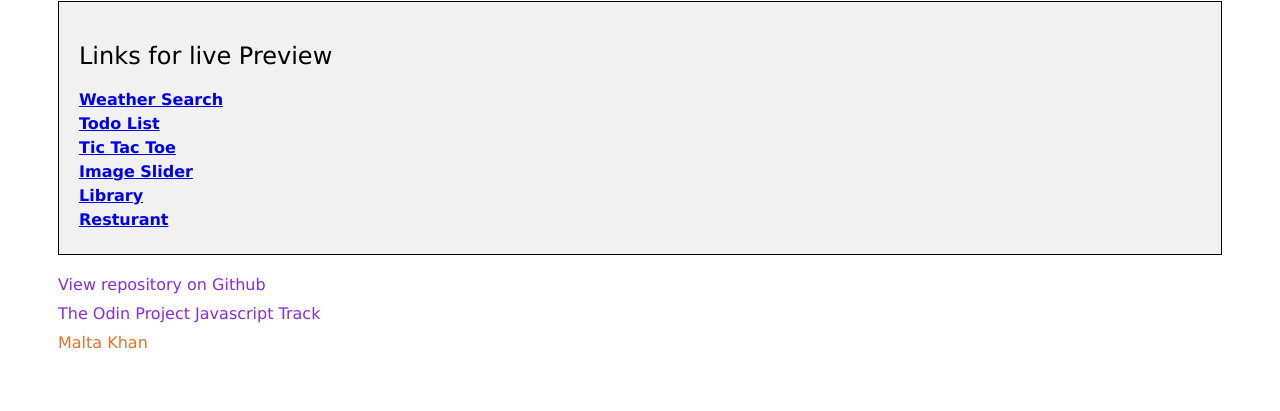
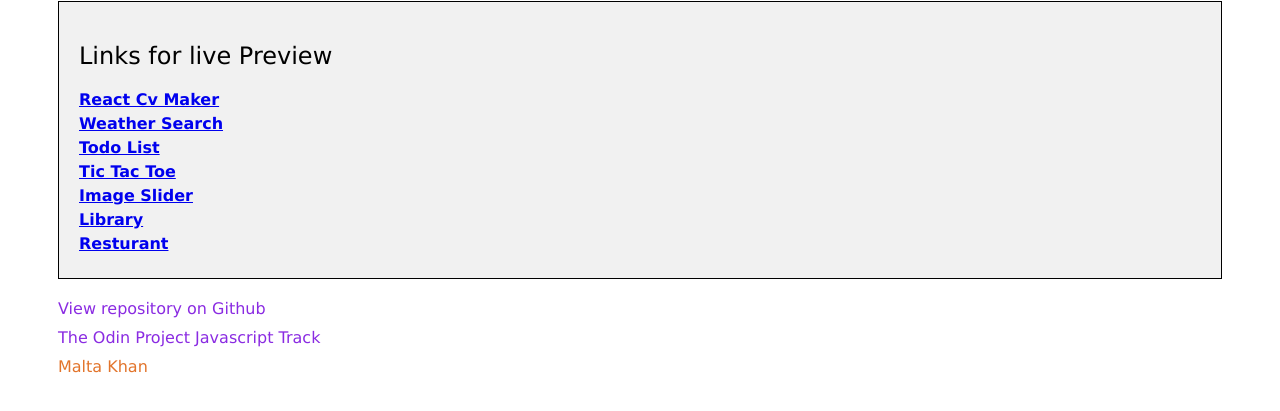
Before and after one commit to msafdaar/theOdinProject-javascript, a plain HTML site: page index.html in a window 1280 px wide. Shown: the part 115-526 px from the top of the page. Drawn offline with Linux system fonts and the light colour scheme.

Commit message:
add link to cv maker

```diff
--- a/index.html
+++ b/index.html
@@ -51,6 +51,7 @@
   </h1>
   <div class="list">
     <h2>Links for live Preview</h2>
+    <a class="listItem" href="./react-cv-maker/build/index.html">React Cv Maker</a>
     <a class="listItem" href="./openweathermap/">Weather Search</a>
     <a class="listItem" href="./todo-list/index.html">Todo List</a>
     <a class="listItem" href="./tic-tac-toe/index.html">Tic Tac Toe</a>
--- a/react-cv-maker/package.json
+++ b/react-cv-maker/package.json
@@ -1,4 +1,5 @@
 {
+  "homepage": ".",
   "name": "react-app",
   "version": "0.1.0",
   "private": true,
```
